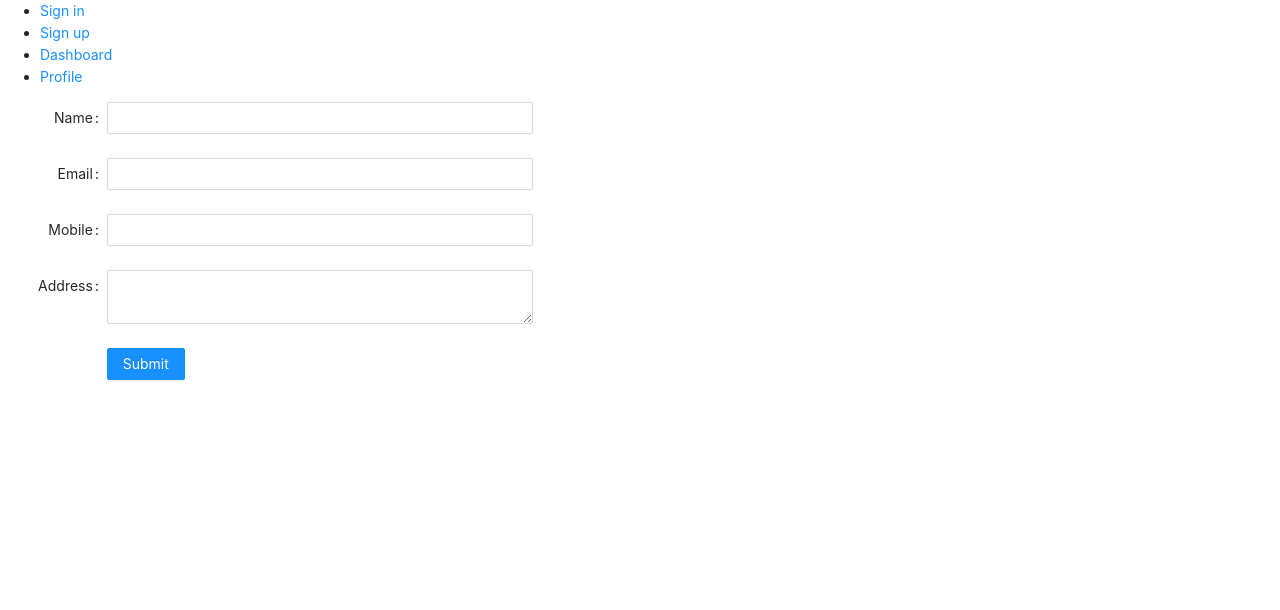
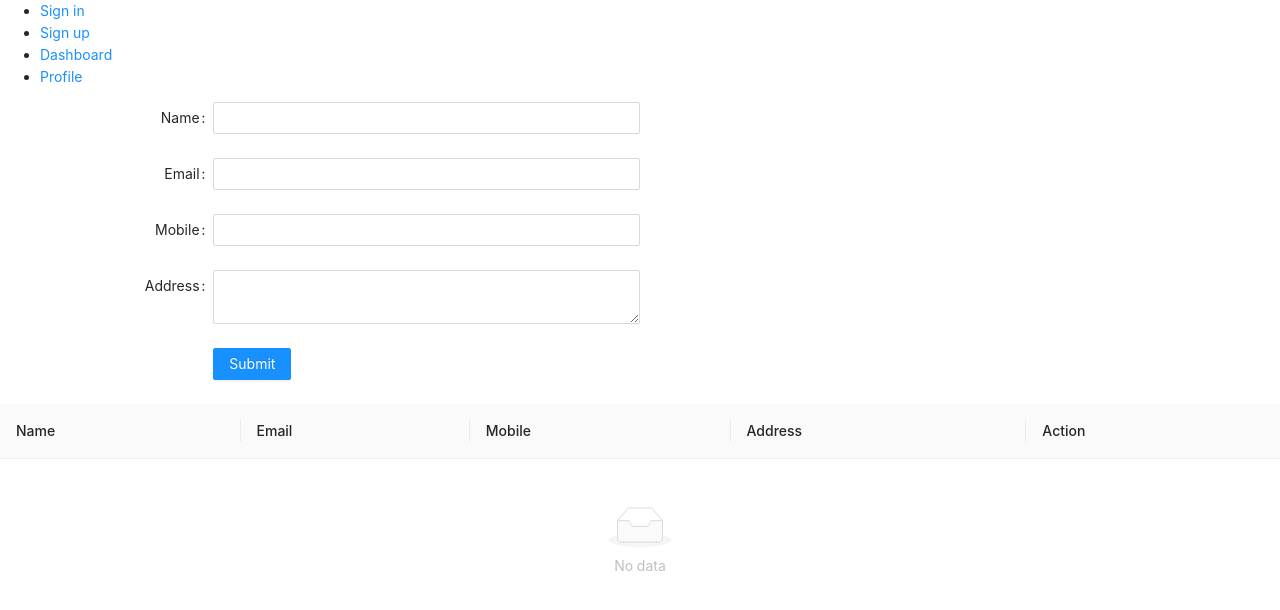
Before and after one commit to chawandinesh/sampleroutes, a React (Create React App) app: page /signin in a window 1280 px wide. Shown: the top 610 px of the page. Built offline with nearby package versions, Linux system fonts and the light colour scheme.

Commit message:
add some changes in ui

```diff
--- a/package.json
+++ b/package.json
@@ -9,6 +9,7 @@
     "antd": "^4.4.1",
     "react": "^16.13.1",
     "react-dom": "^16.13.1",
+    "react-router-dom": "^5.2.0",
     "react-scripts": "3.4.1"
   },
   "scripts": {
--- a/src/App.css
+++ b/src/App.css
@@ -37,6 +37,20 @@
   }
 }
 .userList {
-  background: #999999;
-  color: white;
+  color: black;
+  font-size: 20px;
+  padding: 10px;
+  margin: 10px;
 }
+
+.rowData {
+  padding-left: 50px;
+}
+
+/* .ant-form-item-control {
+  padding-left: 30px;
+} */
+
+/* .ant-input {
+  width: 300px;
+} */
--- a/src/App.js
+++ b/src/App.js
@@ -5,8 +5,6 @@ import React from "react";
 import { BrowserRouter as Router, Link } from "react-router-dom";
 import "./App.css";
 import AppRoutes from "./AppRoutes";
-import { createBrowserHistory } from "history";
-const history = createBrowserHistory();
 
 // App Component
 class App extends React.PureComponent {
@@ -15,7 +13,7 @@ class App extends React.PureComponent {
    */
   render() {
     return (
-      <Router history={history}>
+      <Router>
         {/* Links to Forward page to the specific route component */}
         <nav>
           <ul>
--- a/src/components/Signin.js
+++ b/src/components/Signin.js
@@ -2,11 +2,11 @@
  * Sign in page
  */
 import React, { PureComponent } from "react";
-import { Form, Button, Modal } from "antd";
+import { Form, Modal } from "antd";
 import { ExclamationCircleOutlined } from "@ant-design/icons";
-import EditUser from "./EditUser";
-import EditList from "./UserList";
+import EditUserModal from "./EditUserModal";
 import UserForm from "./UserForm";
+import UserTable from "./UserTable";
 
 const { confirm } = Modal;
 
@@ -30,12 +30,12 @@ class Signin extends PureComponent {
    * layout for the form
    */
   layout = {
-    labelCol: { span: 2 },
+    labelCol: { span: 4 },
     wrapperCol: { span: 8 },
   };
   buttonLayout = {
     labelCol: { span: 2 },
-    wrapperCol: { offset: 2 },
+    wrapperCol: { offset: 4 },
   };
 
   /**
@@ -78,7 +78,7 @@ class Signin extends PureComponent {
     confirm({
       title: "Are you sure delete this task?",
       icon: <ExclamationCircleOutlined />,
-      content: "Some descriptions",
+      content: "It will make changes in your data",
       okText: "Yes",
       okType: "danger",
       cancelText: "No",
@@ -111,7 +111,6 @@ class Signin extends PureComponent {
    * to update existing list with new values
    */
   onEditFinish = (values) => {
-    console.log(values, this.state.editIndexValue);
     this.state.data.splice(this.state.editIndexValue, 1, values);
     this.setState({
       data: [...this.state.data],
@@ -133,7 +132,7 @@ class Signin extends PureComponent {
       >
         <UserForm buttonLayout={this.buttonLayout} />
 
-        <EditUser
+        <EditUserModal
           visible={this.state.visible}
           handleOk={this.handleOk}
           handleCancel={this.handleModalCancel}
@@ -142,11 +141,10 @@ class Signin extends PureComponent {
           editFormRef={this.editFormRef}
           buttonLayout={this.buttonLayout}
         />
-
-        <EditList
-          formData={this.state.data}
+        <UserTable
+          data={this.state.data}
+          handleEdit={this.handleEdit}
           handleDelete={this.handleDelete}
-          handleEdit={this.handleEdit}
         />
       </Form>
     );
--- a/src/components/UserList.js
+++ /dev/null
@@ -1,40 +0,0 @@
-/**
- * UserList page
- */
-import React from "react";
-import { Col, Row, Button } from "antd";
-
-/**
- * @class @name UserList
- * display the Users list
- */
-class UserList extends React.Component {
-  render() {
-    return (
-      <div className="userList">
-        {this.props.formData.map((eachData, idx) => (
-          <Row justify="center" key={idx}>
-            <Col span={4}>{eachData.name}</Col>
-            <Col span={4}>{eachData.mobile}</Col>
-            <Col span={4}>{eachData.email}</Col>
-            <Col span={4}>{eachData.address}</Col>
-            <Col span={4}>
-              <Button
-                type="primary"
-                onClick={(e) => this.props.handleEdit(idx)}
-              >
-                Edit
-              </Button>
-            </Col>
-            <Col span={4}>
-              <Button danger onClick={(e) => this.props.handleDelete(idx)}>
-                Delete
-              </Button>
-            </Col>
-          </Row>
-        ))}
-      </div>
-    );
-  }
-}
-export default UserList;
--- /dev/null
+++ b/src/components/UserTable.js
@@ -0,0 +1,69 @@
+import React, { Component } from "react";
+import { Table, Row, Col, Button } from "antd";
+
+class UserTable extends Component {
+  columns = [
+    {
+      title: "Name",
+      dataIndex: "name",
+      key: "name",
+    },
+    {
+      title: "Email",
+      dataIndex: "email",
+      key: "email",
+    },
+    {
+      title: "Mobile",
+      dataIndex: "mobile",
+      key: "mobile",
+    },
+    {
+      title: "Address",
+      dataIndex: "address",
+      key: "address",
+    },
+    {
+      title: "Action",
+      dataIndex: "",
+      key: "x",
+      render: (text, record) => (
+        <Row>
+          <Col span={8}>
+            <Button
+              type="primary"
+              onClick={() =>
+                this.props.handleEdit(this.props.data.indexOf(record))
+              }
+            >
+              Edit
+            </Button>{" "}
+          </Col>
+          {/* &nbsp; */}
+          <Col span={8}>
+            <Button
+              danger
+              onClick={() =>
+                this.props.handleDelete(this.props.data.indexOf(record))
+              }
+            >
+              Delete
+            </Button>
+          </Col>
+        </Row>
+      ),
+    },
+  ];
+  render() {
+    return (
+      <Table
+        columns={this.columns}
+        dataSource={this.props.data}
+        pagination={false}
+        rowKey={(record) => record.mobile}
+      />
+    );
+  }
+}
+
+export default UserTable;
```
Also changed, not shown: src/components/EditUserModal.js (renamed from src/components/EditUser.js, +7 -4 lines), 1 other file (tests, documents, lock files or other folders).
